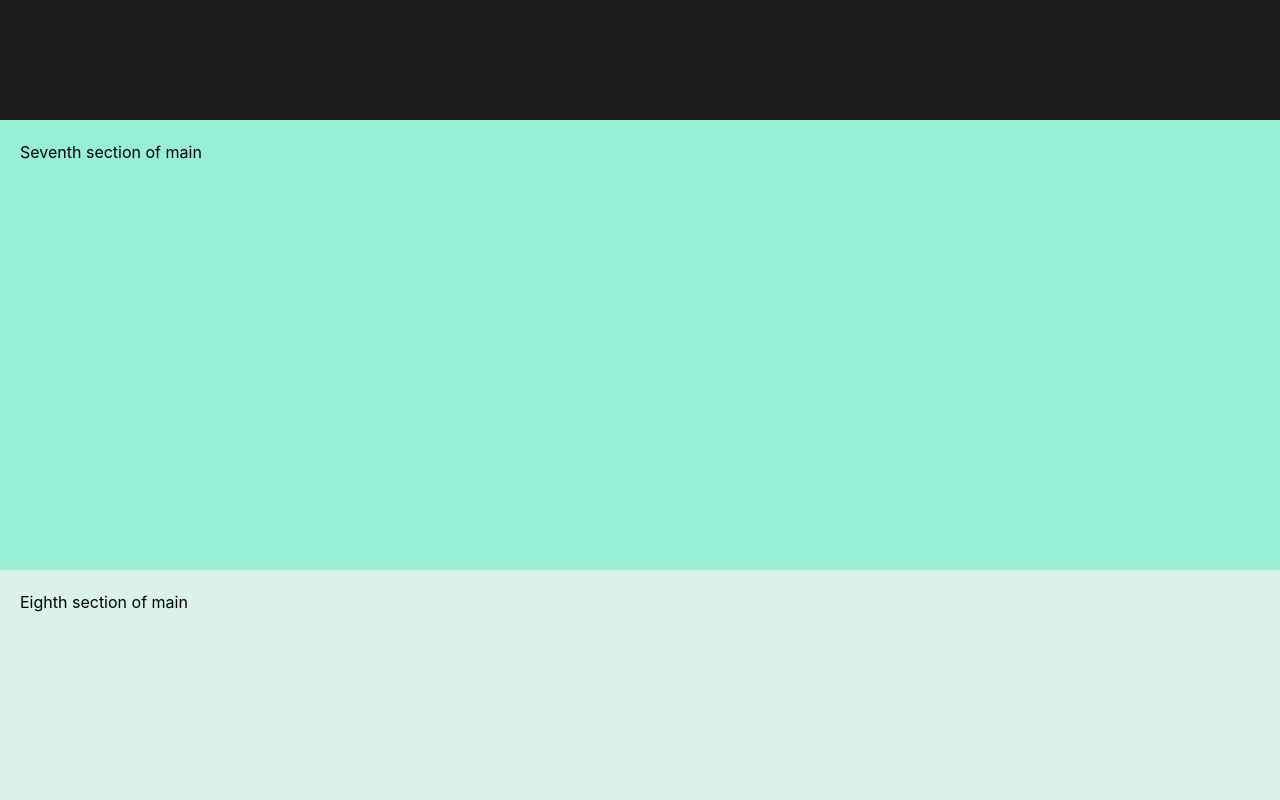
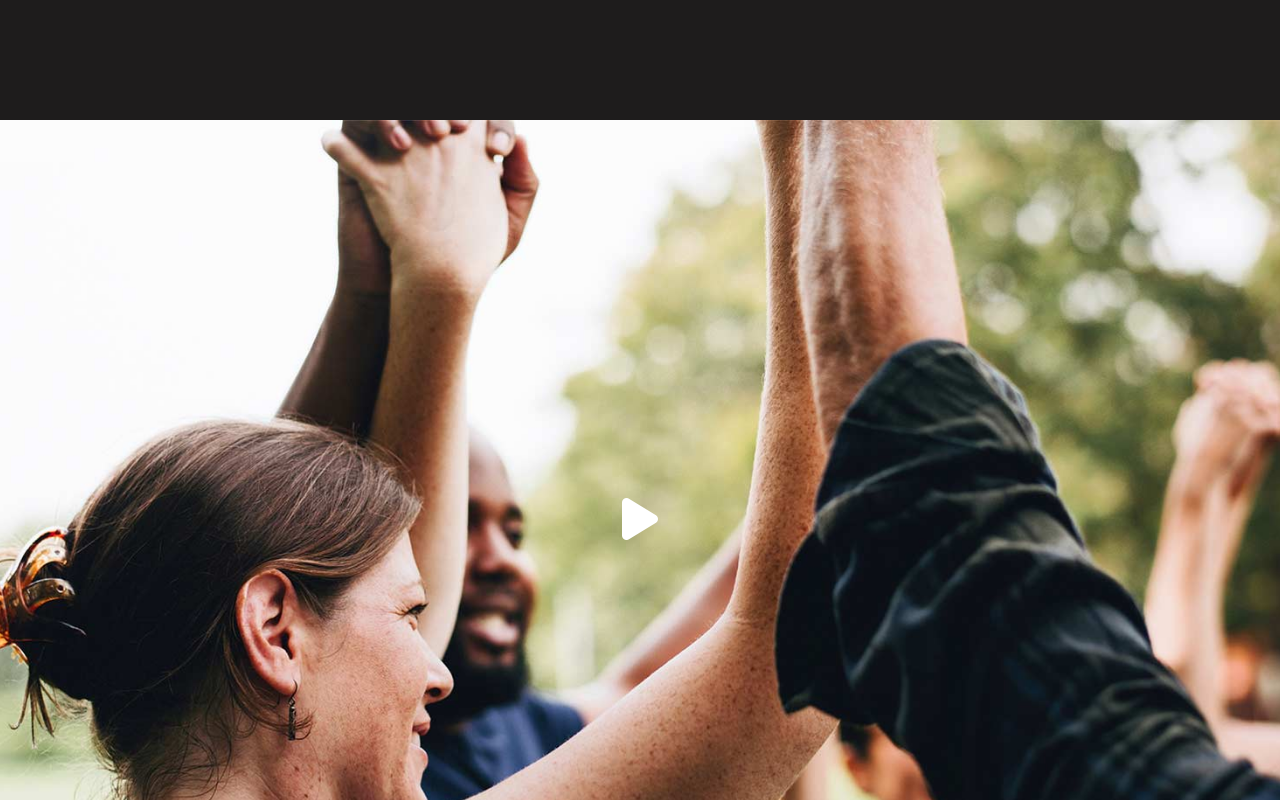
Before and after one commit to KevinZucca/proj-html-vuejs, a Vue app: page / in a window 1280 px wide. Shown: the part 4320-5120 px from the top of the page. Built offline with nearby package versions, Linux system fonts and the light colour scheme.

Commit message:
feat: section 7 of main

```diff
--- a/src/components/AppMain_components/AppMain_Section6.vue
+++ b/src/components/AppMain_components/AppMain_Section6.vue
@@ -59,6 +59,7 @@ export default {
         background-color: #1e1c1c;
         position: relative;
 
+
         .arrow {
             position: absolute;
             color: white;
--- a/src/components/AppMain_components/AppMain_Section7.vue
+++ b/src/components/AppMain_components/AppMain_Section7.vue
@@ -13,16 +13,50 @@ export default {
 
 <template>
    <div class="main-container">
-    Seventh section of main
+    <div id="picture-container">
+        <img class="big-wallpaper" src="/public/img/h1-img-04.jpg" alt="big-wallpaper">
+        <div id="play-button">
+            <i class="fa-solid fa-play"></i>
+        </div>
+    </div>
    </div>
 </template>
 
-<style scoped>
+<style scoped lang="scss">
     .main-container {
         width: 100%;
-
-        height: 450px;
+        height: 800px;
 
         background-color: rgba(104, 234, 195, 0.662);
+
+        padding: 0;
+        position: relative;
+
+        #picture-container {
+            display: flex;
+            flex-flow: row nowrap;
+
+            width: 100%;
+            height: 100%;
+
+            img {
+                width: 100%;
+                height: 100%;
+                object-fit: cover;
+            }
+
+            #play-button {
+                color: white;
+                font-size: 3em;
+
+                cursor: pointer;
+
+                position: absolute;
+                top: 50%;
+                left: 50%;
+                transform: translate(-50%, -50%);
+
+            }
+        }
     }
 </style>
```
